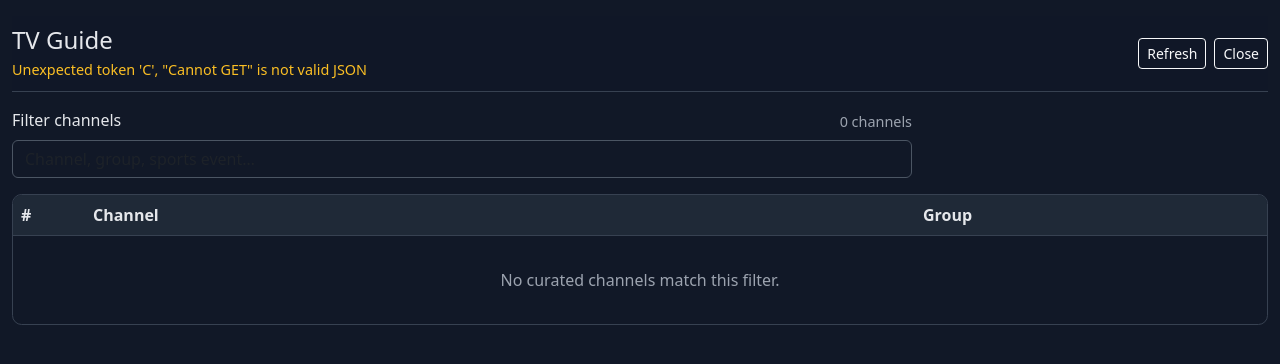
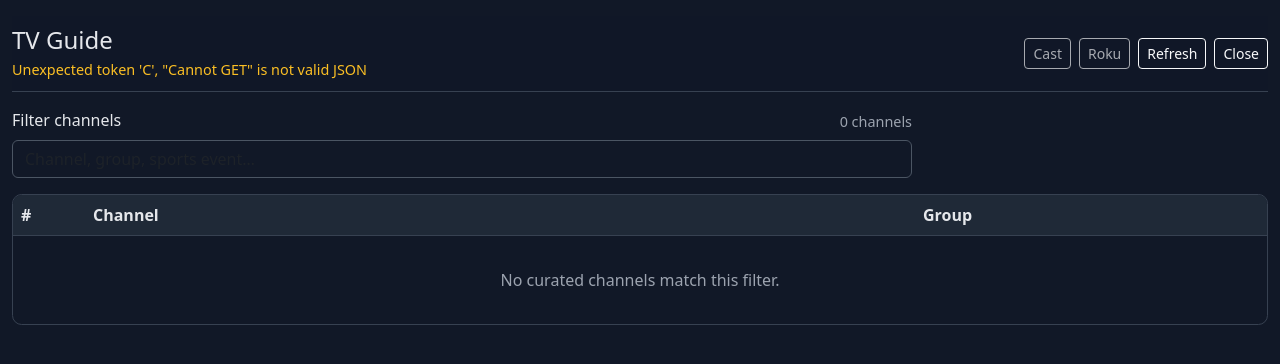
Before and after one commit to zschmook/m3u-web-picker, a Flask app: page /guide in a window 1280 px wide. Shown: the top 364 px of the page. Run offline with Flask 3, Linux system fonts and the light colour scheme; lists and menus that the app fills with data are empty; parts of the project's set-up code (start-up, migrations or seed data) failed here and were passed over; some libraries are stand-ins or nearby versions.

Commit message:
Make Roku discovery automatic and keep remote buttons visible

```diff
--- a/templates/guide.html
+++ b/templates/guide.html
@@ -16,8 +16,8 @@
         <div id="guideStatus" class="small-muted" aria-live="polite">Loading curated lineup…</div>
       </div>
       <div class="d-flex gap-2 align-items-center">
-        <button id="guideCastBtn" class="btn btn-outline-light btn-sm d-none" type="button" disabled>Cast</button>
-        <button id="guideRokuBtn" class="btn btn-outline-light btn-sm d-none" type="button" disabled>Roku</button>
+        <button id="guideCastBtn" class="btn btn-outline-light btn-sm" type="button" disabled title="Looking for Google Cast receivers">Cast</button>
+        <button id="guideRokuBtn" class="btn btn-outline-light btn-sm" type="button" disabled title="Looking for Roku devices">Roku</button>
         <button id="guideRefreshBtn" class="btn btn-outline-light btn-sm" type="button">Refresh</button>
         <button id="guideCloseBtn" class="btn btn-outline-light btn-sm" type="button">Close</button>
       </div>
@@ -57,9 +57,13 @@
           </div>
           <div id="guideCastStatus" class="small-muted guide-cast-status">Cast SDK loading…</div>
           <div class="guide-roku-row">
-            <label class="guide-cast-host-label" for="guideRokuHost">Roku TV IP</label>
-            <input id="guideRokuHost" class="form-control form-control-sm guide-roku-host" type="text" inputmode="decimal" placeholder="10.0.0.x" autocomplete="off">
-            <button id="guideRokuTestBtn" class="btn btn-outline-light btn-sm" type="button">Test Roku</button>
+            <label class="guide-cast-host-label" for="guideRokuDevice">Roku device</label>
+            <select id="guideRokuDevice" class="form-select form-select-sm guide-roku-host" disabled>
+              <option value="">Discovering…</option>
+            </select>
+            <input id="guideRokuHost" type="hidden" value="">
+            <button id="guideRokuDiscoverBtn" class="btn btn-outline-light btn-sm" type="button">Rediscover</button>
+            <button id="guideRokuTestBtn" class="btn btn-outline-light btn-sm" type="button">Test</button>
           </div>
           <div id="guideRokuStatus" class="small-muted guide-cast-status">Discovering Roku devices…</div>
         </div>
@@ -95,6 +99,9 @@
     (() => {
       const castButton = document.getElementById("guideCastBtn");
       const rokuButton = document.getElementById("guideRokuBtn");
+      const rokuDeviceSelect = document.getElementById("guideRokuDevice");
+      const rokuDiscoverButton = document.getElementById("guideRokuDiscoverBtn");
+      let discoveredRokus = [];
       let castDisconnectSequence = 0;
       let castDisconnectHandoff = null;
       let remoteTransitionBusy = false;
@@ -123,14 +130,34 @@
         remoteButtonObserver.observe(button, {childList: true, characterData: true, subtree: true});
       }
 
+      function renderRokuChoices(devices, selectedHost = "") {
+        discoveredRokus = Array.isArray(devices) ? devices : [];
+        if (!discoveredRokus.length) {
+          rokuDeviceSelect.innerHTML = '<option value="">No Roku found</option>';
+          rokuDeviceSelect.disabled = true;
+          return;
+        }
+        rokuDeviceSelect.innerHTML = discoveredRokus.map(device => {
+          const host = String(device?.host || "").trim();
+          const name = String(device?.name || "Roku TV").trim();
+          const model = String(device?.model || "").trim();
+          const label = `${name}${model ? ` · ${model}` : ""} · ${host}`;
+          return `<option value="${escapeHtml(host)}">${escapeHtml(label)}</option>`;
+        }).join("");
+        rokuDeviceSelect.disabled = false;
+        if (selectedHost && discoveredRokus.some(device => device.host === selectedHost)) {
+          rokuDeviceSelect.value = selectedHost;
+        }
+      }
+
       function clearRokuDiscovery(message) {
         guideState.roku.host = "";
         guideState.roku.deviceName = "Roku TV";
         guideEls.rokuHost.value = "";
         localStorage.removeItem("m3u-guide-roku-host");
-        rokuButton.classList.add("d-none");
+        renderRokuChoices([]);
         rokuButton.disabled = true;
-        rokuButton.title = "";
+        rokuButton.title = "No Roku discovered";
         guideEls.rokuStatus.textContent = message || "No Roku found on the local subnet.";
       }
 
@@ -140,13 +167,17 @@
         guideState.roku.host = host;
         guideState.roku.deviceName = device?.name || "Roku TV";
         guideEls.rokuHost.value = host;
+        if (!rokuDeviceSelect.disabled) rokuDeviceSelect.value = host;
         localStorage.setItem("m3u-guide-roku-host", host);
         updateRokuControls(`Found ${guideState.roku.deviceName}${device?.model ? ` · ${device.model}` : ""} at ${host}.`);
-        rokuButton.classList.remove("d-none");
         rokuButton.title = `${guideState.roku.deviceName} · ${host}`;
       }
 
-      async function discoverRoku() {
+      async function discoverRoku(attempt = 0) {
+        const prior = rokuDiscoverButton.textContent;
+        rokuDiscoverButton.disabled = true;
+        rokuDiscoverButton.textContent = "Scanning…";
+        guideEls.rokuStatus.textContent = "Discovering Roku devices on the local subnet…";
         try {
           const response = await fetch(`/api/guide/roku/discover?_=${Date.now()}`, {cache: "no-store"});
           const data = await response.json();
@@ -154,13 +185,19 @@
           const devices = Array.isArray(data.devices) ? data.devices : [];
           if (!devices.length) {
             clearRokuDiscovery(data.warning || `No Roku found${data.subnet ? ` on ${data.subnet}` : ""}.`);
+            if (attempt < 2) window.setTimeout(() => discoverRoku(attempt + 1), 2500);
             return;
           }
           const savedHost = localStorage.getItem("m3u-guide-roku-host") || "";
-          useDiscoveredRoku(devices.find(device => device.host === savedHost) || devices[0]);
+          const selected = devices.find(device => device.host === savedHost) || devices[0];
+          renderRokuChoices(devices, selected?.host || "");
+          useDiscoveredRoku(selected);
         } catch (error) {
           clearRokuDiscovery(`Roku discovery failed: ${error?.message || error}.`);
           console.error("Automatic Roku discovery failed", error);
+        } finally {
+          rokuDiscoverButton.disabled = false;
+          rokuDiscoverButton.textContent = prior;
         }
       }
 
@@ -168,12 +205,12 @@
         if (!window.cast?.framework || !guideState.cast.context) return false;
         const castState = state || guideState.cast.context.getCastState?.();
         const available = Boolean(castState) && castState !== cast.framework.CastState.NO_DEVICES_AVAILABLE;
-        castButton.classList.toggle("d-none", !available);
         if (available) {
           castButton.title = "Google Cast receiver available";
           updateCastStatus();
         } else {
-          castButton.title = "";
+          castButton.disabled = true;
+          castButton.title = "No Google Cast receivers found";
           guideEls.castStatus.textContent = "No Google Cast receivers found.";
         }
         return true;
@@ -306,9 +343,6 @@
             return;
           }
 
-          // toggleCast already performs Roku -> Cast teardown in sequence. The
-          // shared transition lock prevents another remote action until the
-          // picker resolves and that handoff completes.
           await toggleCast();
         });
       }
@@ -330,6 +364,11 @@
         if (count < 100) window.setTimeout(() => attachCastDisconnectHandoff(count + 1), 100);
       }
 
+      rokuDeviceSelect.addEventListener("change", () => {
+        const device = discoveredRokus.find(item => item.host === rokuDeviceSelect.value);
+        if (device) useDiscoveredRoku(device);
+      });
+      rokuDiscoverButton.addEventListener("click", () => discoverRoku(0));
       rokuButton.addEventListener("click", handleRokuButtonClick, true);
       castButton.addEventListener("click", handleCastButtonClick, true);
       discoverRoku();
```
